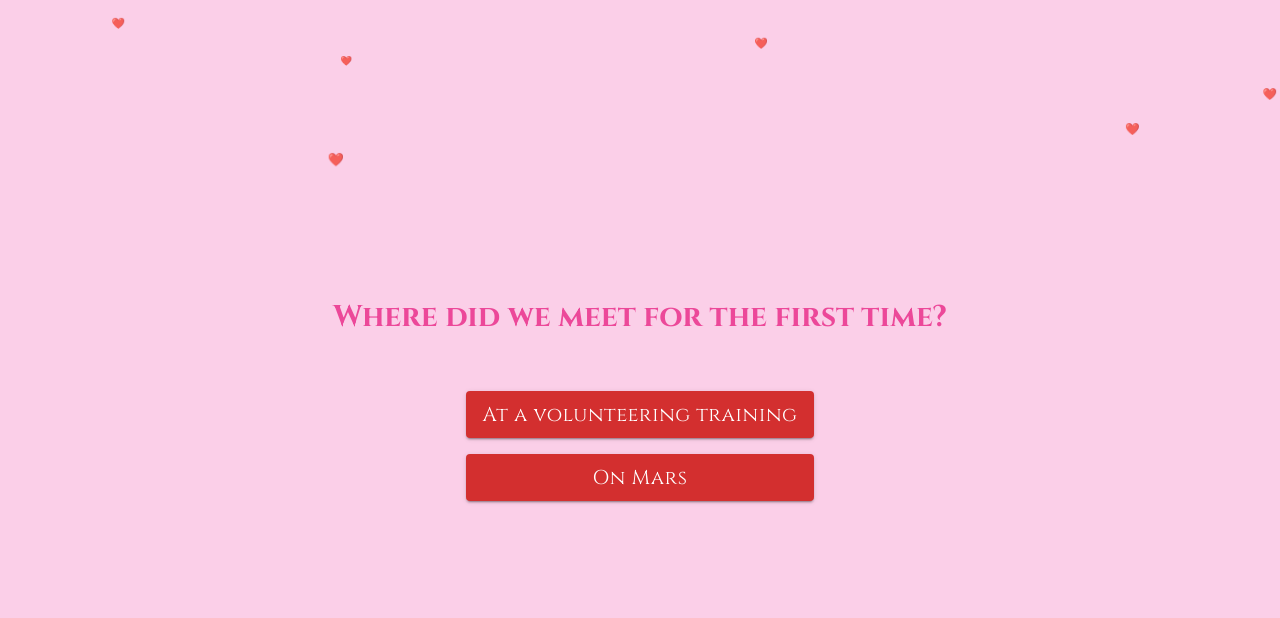
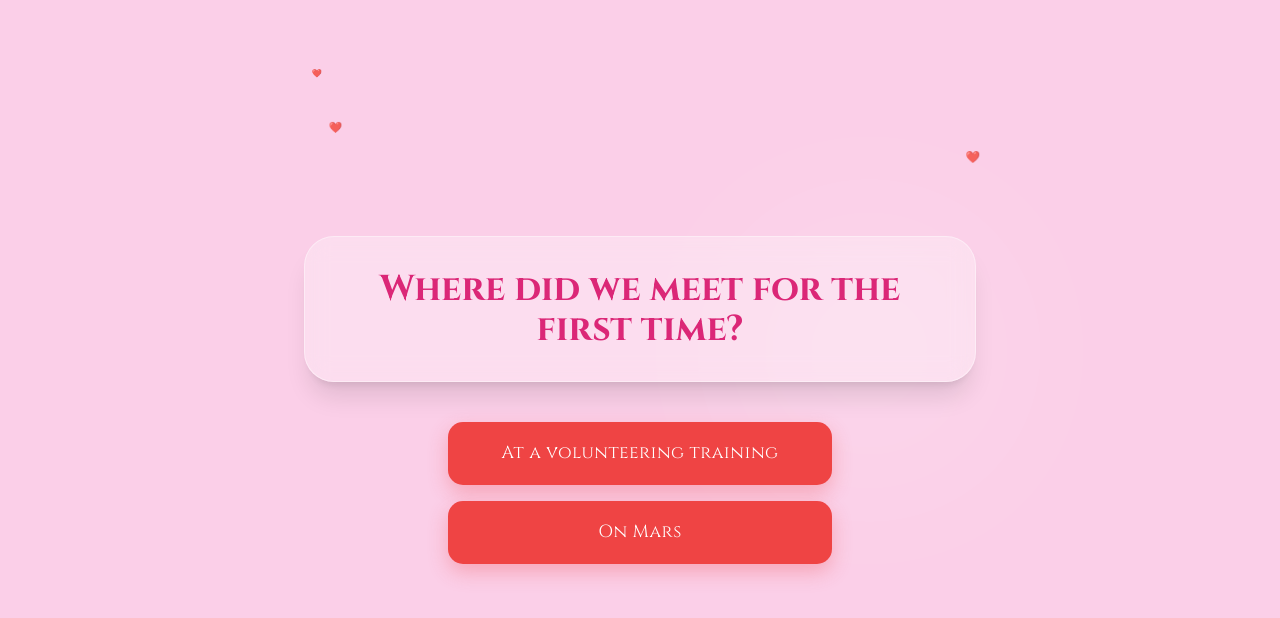
Before and after one commit to Emilhubb/Proposal, a React (Vite) app in the folder proposal-project/: page / in a window 1280 px wide. Both pictures are taken after a click on the button "Let's Go!". Shown: the top 618 px of the page. Built offline with nearby package versions, Linux system fonts and the light colour scheme.

Commit message:
Questions adjusting

```diff
--- a/proposal-project/src/components/Question.jsx
+++ b/proposal-project/src/components/Question.jsx
@@ -1,29 +1,81 @@
 import Button from "@mui/material/Button";
+import { useState, useEffect } from "react";
 import React from "react";
 import useTypeWriter from "../useTypeWriter";
 import HeartAnimation from "./HeartAnimation";
+import { motion, AnimatePresence } from "framer-motion";
+const Question = ({ next, text, options }) => {
+  const fullMessage = text;
+  const [showOptions, setShowOptions] = useState(false);
 
-const Question = ({ next, text, options }) => {
-  const fullMessage = text
-  const message = useTypeWriter(fullMessage, 40);
+  const message = useTypeWriter(text, 40, () => setShowOptions(true));
+
+  useEffect(() => {
+    // Yazının uzunluğuna görə vaxtı hesablayırıq (hər hərf üçün 40ms)
+    const timer = setTimeout(
+      () => {
+        setShowOptions(true);
+      },
+      text.length * 40 + 500,
+    ); // 500ms də əlavə gözləmə payı
+
+    return () => clearTimeout(timer);
+  }, [text]);
+
   return (
     <>
-    <HeartAnimation/>
+      <HeartAnimation />
       <div className="h-screen flex flex-col items-center justify-center bg-pink-200 text-center">
-        <h2 className="text-3xl font-bold mb-4 text-pink-500 pb-10 select-none">{message}</h2>
+        <motion.div
+          initial={{ opacity: 0, scale: 0.9 }}
+          animate={{ opacity: 1, scale: 1 }}
+          className="relative z-10 mb-10 p-8 rounded-[30px] bg-white/30 backdrop-blur-md border border-white/40 shadow-xl max-w-2xl"
+        >
+          <h2 className="text-3xl md:text-4xl font-bold text-pink-600 leading-snug">
+            {message}
+          </h2>
+        </motion.div>
 
-        <div className="flex flex-col gap-4">
-          {options.map((option, index) => (
+        <div className="flex flex-col gap-4 w-full max-w-sm z-10">
+          <AnimatePresence>
+            {showOptions &&
+              options.map((option, index) => (
+                <motion.div
+                  key={index}
+                  initial={{ opacity: 0, y: 20 }}
+                  animate={{ opacity: 1, y: 0 }}
+                  transition={{ delay: index * 0.2 }}
+                >
                   <Button
-              key={index}
                     variant="contained"
-              color="error"
+                    fullWidth
                     onClick={next}
+                    sx={{
+                      py: 2,
+                      borderRadius: "15px",
+                      textTransform: "none",
+                      fontSize: "1.1rem",
+                      backgroundColor: "#ef4444", // Red-500
+                      boxShadow: "0 8px 20px rgba(239, 68, 68, 0.3)",
+                      transition: "all 0.3s ease",
+                      "&:hover": {
+                        backgroundColor: "#dc2626",
+                        transform: "scale(1.03)",
+                        boxShadow: "0 12px 25px rgba(220, 38, 38, 0.4)",
+                      },
+                    }}
                   >
                     {option}
                   </Button>
+                </motion.div>
               ))}
+          </AnimatePresence>
         </div>
+        <motion.div
+          animate={{ x: [0, 50, 0], y: [0, 30, 0] }}
+          transition={{ duration: 10, repeat: Infinity }}
+          className="absolute top-1/4 right-1/4 w-64 h-64 bg-white opacity-20 blur-[100px] rounded-full pointer-events-none"
+        />
       </div>
     </>
   );
```
Lines whose indentation alone changed are shown as unchanged.
